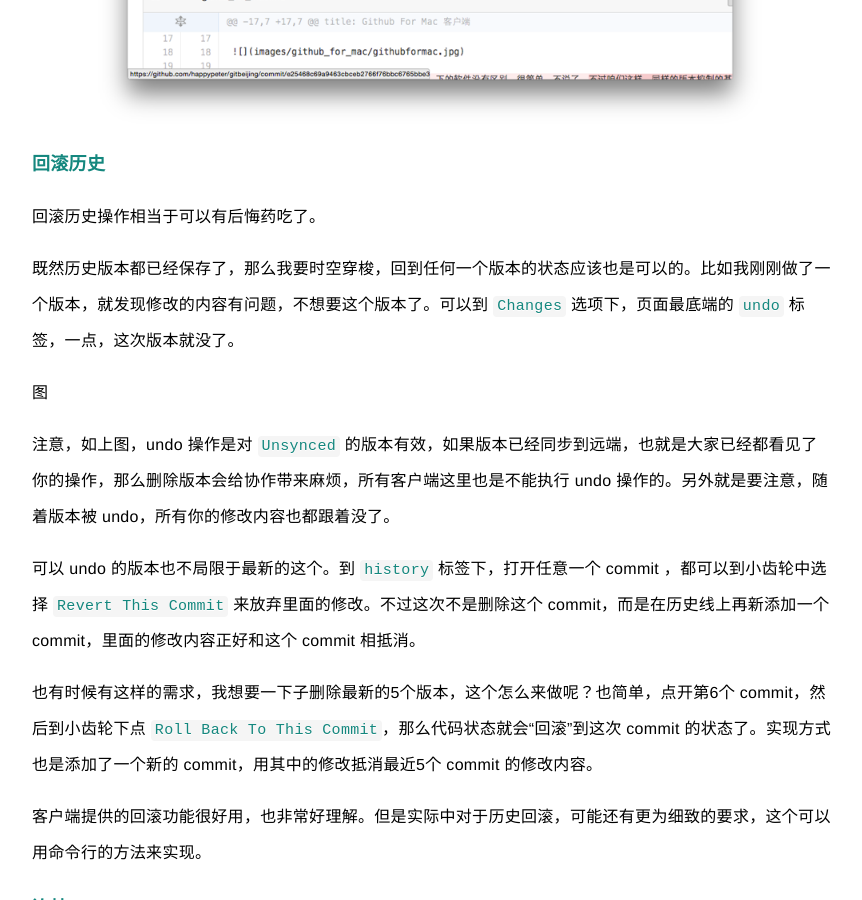
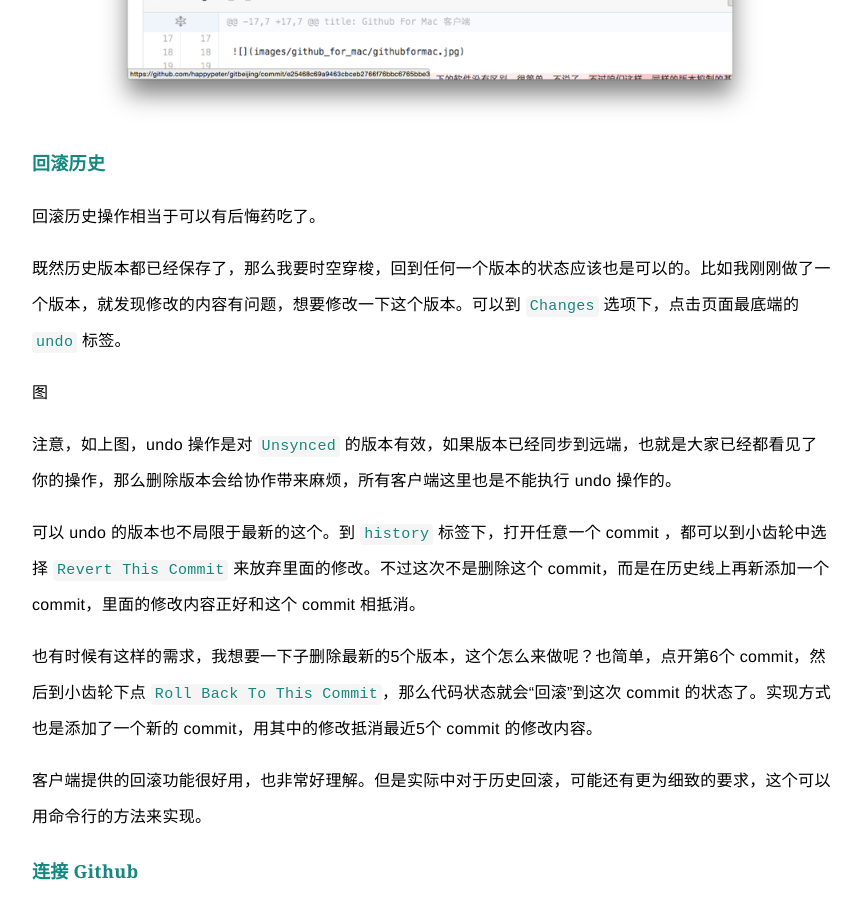
Before and after one commit to happypeter/gitbeijing, a Jekyll site: the page built from github_for_mac.md, in a window 1280 px wide and 900 px high, scrolled down 6346 px. Shown: the whole window, without its empty margins (208-1070 px from the left). Built offline with Jekyll 4.4.1, drawn with Linux system fonts in a browser that asks for light colours.

Commit message:
fix a bug

```diff
--- a/github_for_mac.md
+++ b/github_for_mac.md
@@ -66,11 +66,11 @@ Github For Mac 客户端的安装跟其他 Mac 下的软件没有区别，很简
 <!-- TODO：没有图，没有实例，不太好 -->
 回滚历史操作相当于可以有后悔药吃了。
 
-既然历史版本都已经保存了，那么我要时空穿梭，回到任何一个版本的状态应该也是可以的。比如我刚刚做了一个版本，就发现修改的内容有问题，不想要这个版本了。可以到 `Changes` 选项下，页面最底端的 `undo` 标签，一点，这次版本就没了。
+既然历史版本都已经保存了，那么我要时空穿梭，回到任何一个版本的状态应该也是可以的。比如我刚刚做了一个版本，就发现修改的内容有问题，想要修改一下这个版本。可以到 `Changes` 选项下，点击页面最底端的 `undo` 标签。
 
 图
 
-注意，如上图，undo 操作是对 `Unsynced` 的版本有效，如果版本已经同步到远端，也就是大家已经都看见了你的操作，那么删除版本会给协作带来麻烦，所有客户端这里也是不能执行 undo 操作的。另外就是要注意，随着版本被 undo，所有你的修改内容也都跟着没了。
+注意，如上图，undo 操作是对 `Unsynced` 的版本有效，如果版本已经同步到远端，也就是大家已经都看见了你的操作，那么删除版本会给协作带来麻烦，所有客户端这里也是不能执行 undo 操作的。
 
 
 可以 undo 的版本也不局限于最新的这个。到 `history` 标签下，打开任意一个 commit ，都可以到小齿轮中选择 `Revert This Commit` 来放弃里面的修改。不过这次不是删除这个 commit，而是在历史线上再新添加一个 commit，里面的修改内容正好和这个 commit 相抵消。
```
